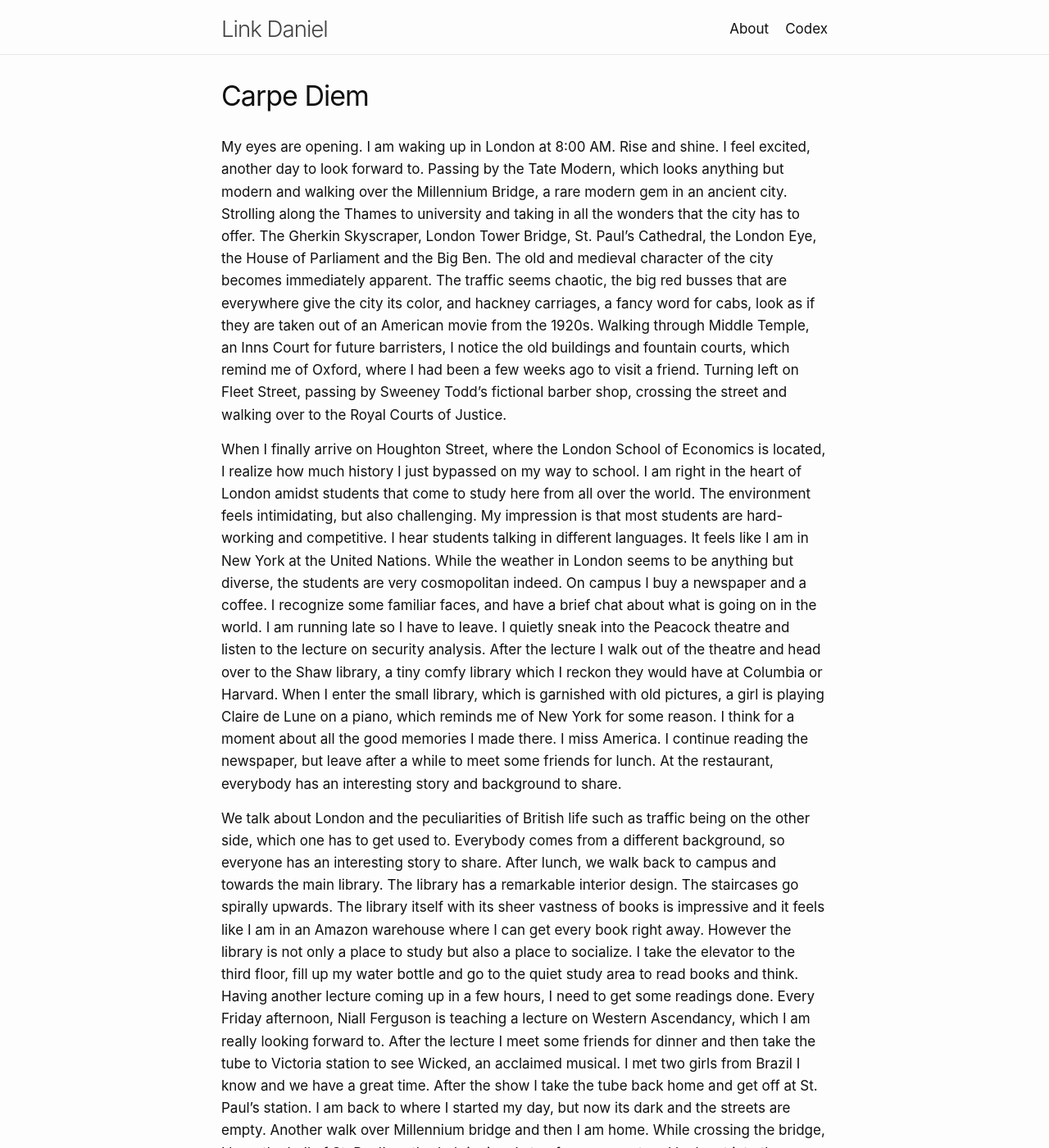
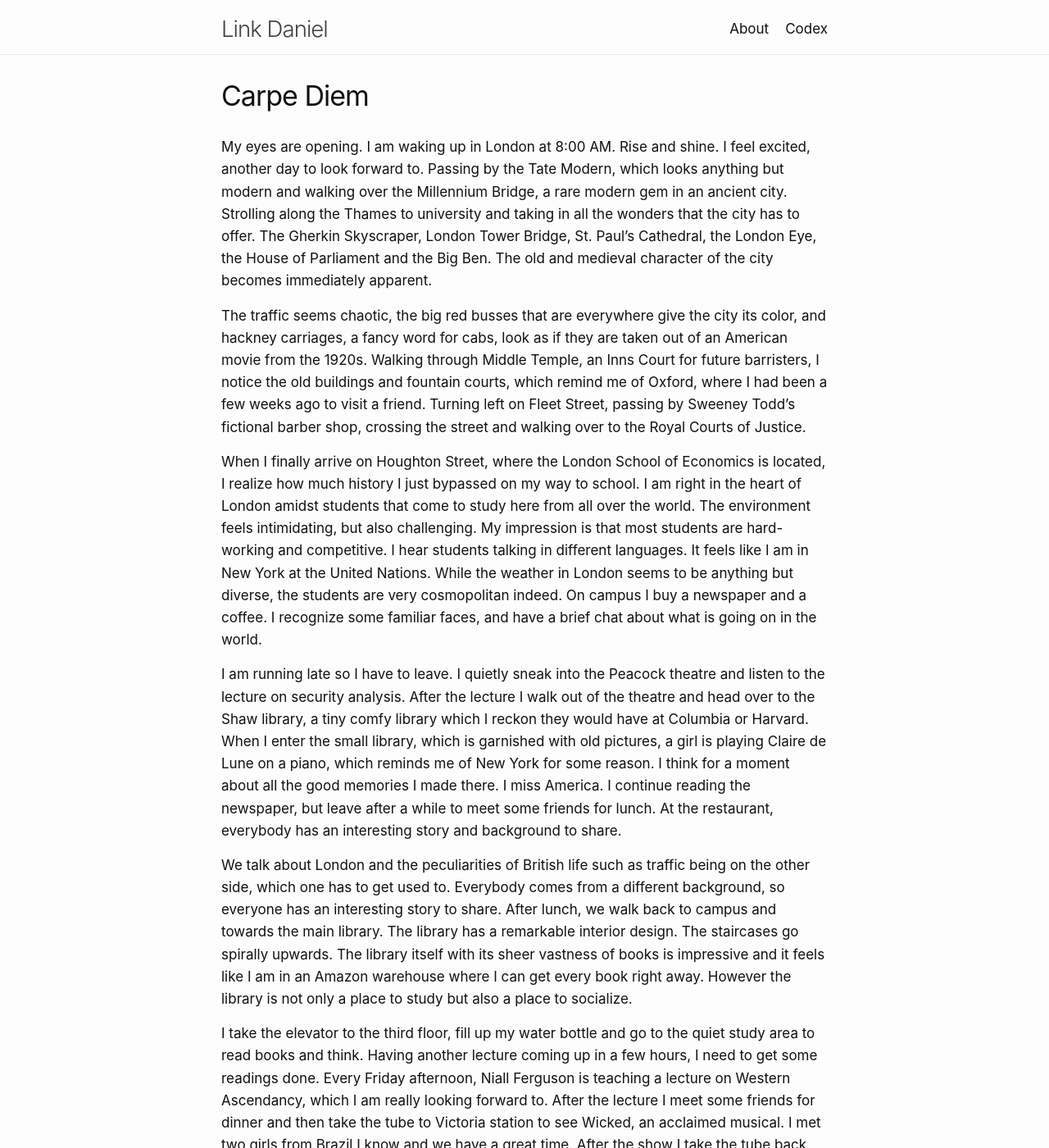
Before and after one commit to link-daniel/link.github.io, a Jekyll site: the page built from carpediem.md, in a window 1280 px wide and 1400 px high. Shown: the whole window at 82% size. Built offline with Jekyll 4.4.1, drawn with Linux system fonts in a browser that asks for light colours; some of the changed text lies outside the part shown.

Commit message:
Update carpediem.md

```diff
--- a/carpediem.md
+++ b/carpediem.md
@@ -5,11 +5,17 @@ categories:
 tags:
 ---
 
-My eyes are opening. I am waking up in London at 8:00 AM. Rise and shine. I feel excited, another day to look forward to. Passing by the Tate Modern, which looks anything but modern and walking over the Millennium Bridge, a rare modern gem in an ancient city. Strolling along the Thames to university and taking in all the wonders that the city has to offer. The Gherkin Skyscraper, London Tower Bridge, St. Paul’s Cathedral, the London Eye, the House of Parliament and the Big Ben. The old and medieval character of the city becomes immediately apparent. The traffic seems chaotic, the big red busses that are everywhere give the city its color, and hackney carriages, a fancy word for cabs, look as if they are taken out of an American movie from the 1920s. Walking through Middle Temple, an Inns Court for future barristers, I notice the old buildings and fountain courts, which remind me of Oxford, where I had been a few weeks ago to visit a friend. Turning left on Fleet Street, passing by Sweeney Todd’s fictional barber shop, crossing the street and walking over to the Royal Courts of Justice.
+My eyes are opening. I am waking up in London at 8:00 AM. Rise and shine. I feel excited, another day to look forward to. Passing by the Tate Modern, which looks anything but modern and walking over the Millennium Bridge, a rare modern gem in an ancient city. Strolling along the Thames to university and taking in all the wonders that the city has to offer. The Gherkin Skyscraper, London Tower Bridge, St. Paul’s Cathedral, the London Eye, the House of Parliament and the Big Ben. The old and medieval character of the city becomes immediately apparent.
 
-When I finally arrive on Houghton Street, where the London School of Economics is located, I realize how much history I just bypassed on my way to school. I am right in the heart of London amidst students that come to study here from all over the world. The environment feels intimidating, but also challenging. My impression is that most students are hard-working and competitive. I hear students talking in different languages. It feels like I am in New York at the United Nations. While the weather in London seems to be anything but diverse, the students are very cosmopolitan indeed. On campus I buy a newspaper and a coffee. I recognize some familiar faces, and have a brief chat about what is going on in the world. I am running late so I have to leave. I quietly sneak into the Peacock theatre and listen to the lecture on security analysis. After the lecture I walk out of the theatre and head over to the Shaw library, a tiny comfy library which I reckon they would have at Columbia or Harvard. When I enter the small library, which is garnished with old pictures, a girl is playing Claire de Lune on a piano, which reminds me of New York for some reason. I think for a moment about all the good memories I made there. I miss America. I continue reading the newspaper, but leave after a while to meet some friends for lunch. At the restaurant, everybody has an interesting story and background to share.
+The traffic seems chaotic, the big red busses that are everywhere give the city its color, and hackney carriages, a fancy word for cabs, look as if they are taken out of an American movie from the 1920s. Walking through Middle Temple, an Inns Court for future barristers, I notice the old buildings and fountain courts, which remind me of Oxford, where I had been a few weeks ago to visit a friend. Turning left on Fleet Street, passing by Sweeney Todd’s fictional barber shop, crossing the street and walking over to the Royal Courts of Justice.
 
-We talk about London and the peculiarities of British life such as traffic being on the other side, which one has to get used to. Everybody comes from a different background, so everyone has an interesting story to share. After lunch, we walk back to campus and towards the main library. The library has a remarkable interior design. The staircases go spirally upwards. The library itself with its sheer vastness of books is impressive and it feels like I am in an Amazon warehouse where I can get every book right away. However the library is not only a place to study but also a place to socialize. I take the elevator to the third floor, fill up my water bottle and go to the quiet study area to read books and think. Having another lecture coming up in a few hours, I need to get some readings done. Every Friday afternoon, Niall Ferguson is teaching a lecture on Western Ascendancy, which I am really looking forward to. After the lecture I meet some friends for dinner and then take the tube to Victoria station to see Wicked, an acclaimed musical. I met two girls from Brazil I know and we have a great time. After the show I take the tube back home and get off at St. Paul’s station. I am back to where I started my day, but now its dark and the streets are empty. Another walk over Millennium bridge and then I am home. While crossing the bridge, I hear the bell of St. Paul’s cathedral ringing. I stop for a moment and look out into the distance onto London Tower Bridge.
+When I finally arrive on Houghton Street, where the London School of Economics is located, I realize how much history I just bypassed on my way to school. I am right in the heart of London amidst students that come to study here from all over the world. The environment feels intimidating, but also challenging. My impression is that most students are hard-working and competitive. I hear students talking in different languages. It feels like I am in New York at the United Nations. While the weather in London seems to be anything but diverse, the students are very cosmopolitan indeed. On campus I buy a newspaper and a coffee. I recognize some familiar faces, and have a brief chat about what is going on in the world.
+
+I am running late so I have to leave. I quietly sneak into the Peacock theatre and listen to the lecture on security analysis. After the lecture I walk out of the theatre and head over to the Shaw library, a tiny comfy library which I reckon they would have at Columbia or Harvard. When I enter the small library, which is garnished with old pictures, a girl is playing Claire de Lune on a piano, which reminds me of New York for some reason. I think for a moment about all the good memories I made there. I miss America. I continue reading the newspaper, but leave after a while to meet some friends for lunch. At the restaurant, everybody has an interesting story and background to share.
+
+We talk about London and the peculiarities of British life such as traffic being on the other side, which one has to get used to. Everybody comes from a different background, so everyone has an interesting story to share. After lunch, we walk back to campus and towards the main library. The library has a remarkable interior design. The staircases go spirally upwards. The library itself with its sheer vastness of books is impressive and it feels like I am in an Amazon warehouse where I can get every book right away. However the library is not only a place to study but also a place to socialize.
+
+I take the elevator to the third floor, fill up my water bottle and go to the quiet study area to read books and think. Having another lecture coming up in a few hours, I need to get some readings done. Every Friday afternoon, Niall Ferguson is teaching a lecture on Western Ascendancy, which I am really looking forward to. After the lecture I meet some friends for dinner and then take the tube to Victoria station to see Wicked, an acclaimed musical. I met two girls from Brazil I know and we have a great time. After the show I take the tube back home and get off at St. Paul’s station. I am back to where I started my day, but now its dark and the streets are empty. Another walk over Millennium bridge and then I am home. While crossing the bridge, I hear the bell of St. Paul’s cathedral ringing. I stop for a moment and look out into the distance onto London Tower Bridge.
 
 I take some time to reflect on what I experienced and learned over the past few months. It’s been about seven months since I left New York and almost a year when I made the decision to study abroad. I still remember when I was accepted. It was a sunny spring day in April and I was in my apartment in New York. I was thrilled. Studying abroad is challenging and adventurous because it is full of uncertainties. It means leaving an comfortable environment and exchanging it for a new one which feels at first strange and unfamiliar. Studying in London required me to overcome obstacles and adapt. Although financially and psychologically a challenge, it was very rewarding after all. The hardest part is always the beginning, but one adapts and grows as a person.
 
```
